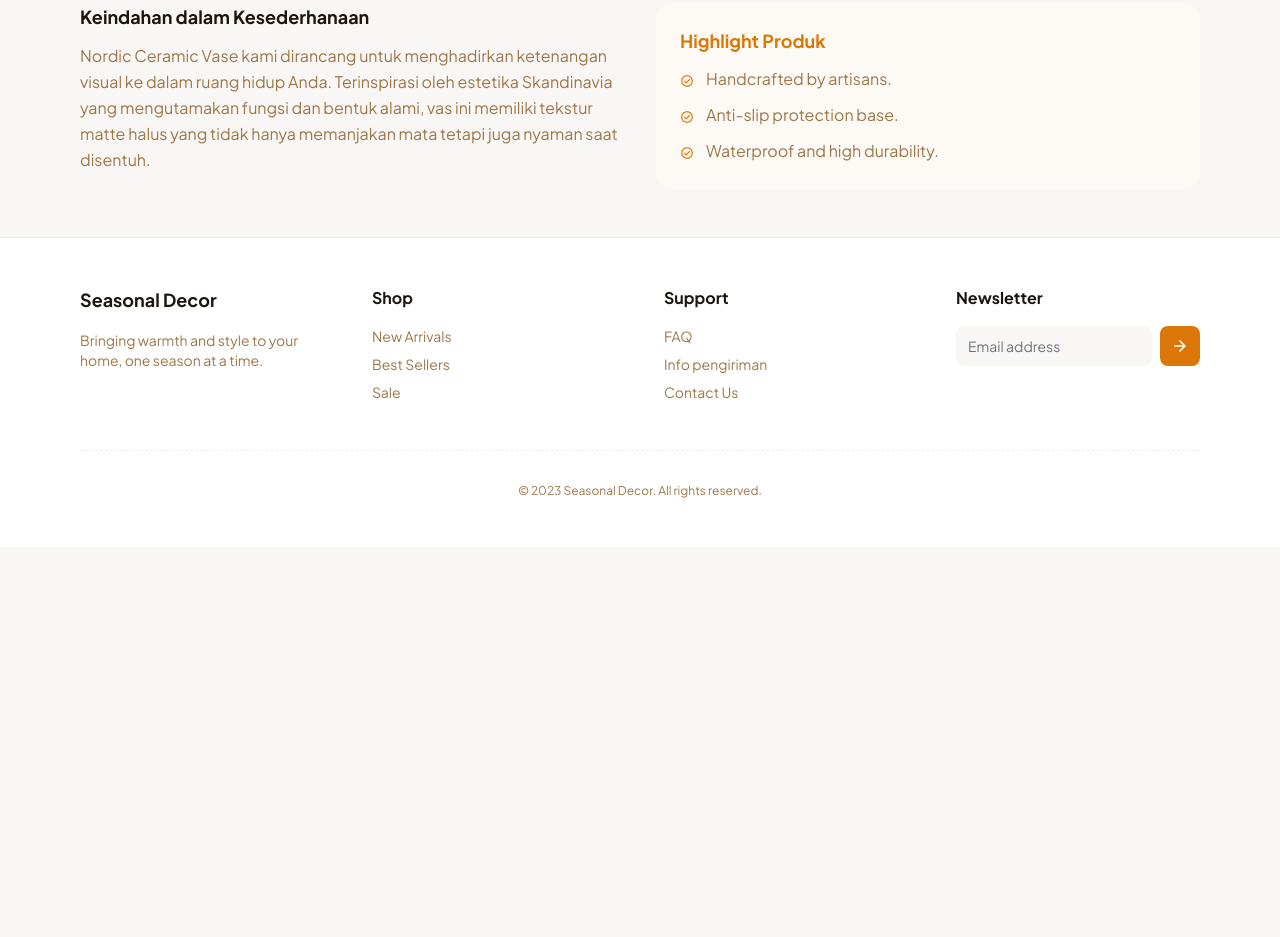
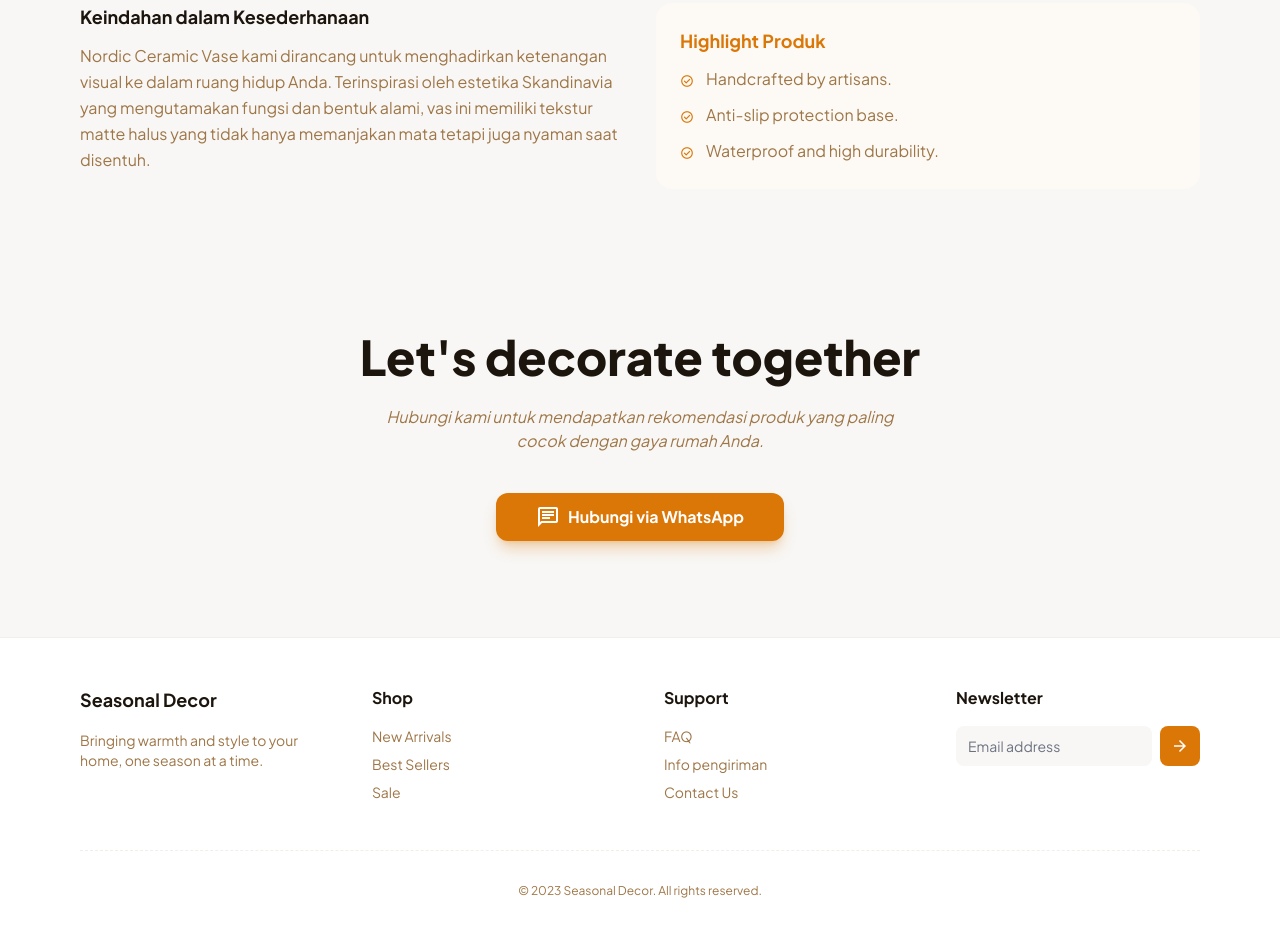
Before and after one commit to mediagencyid/dekorasi, a plain HTML site: page produk-detail.html in a window 1280 px wide. Shown: the part 919-1856 px from the top of the page. Before the commit the page ends 1466 px from the top, so only its background shows below. Drawn offline with nearby package versions, Linux system fonts and the light colour scheme.

Commit message:
Update produk-detail.html

```diff
--- a/produk-detail.html
+++ b/produk-detail.html
@@ -177,6 +177,14 @@
                 </div>
             </div>
         </section>
+
+        <section class="w-full px-4 lg:px-20 py-24 max-w-[1280px] mx-auto text-center">
+            <h3 class="text-3xl md:text-5xl font-black mb-6">Let's decorate together</h3>
+            <p class="text-text-muted-light mb-10 max-w-lg mx-auto italic">Hubungi kami untuk mendapatkan rekomendasi produk yang paling cocok dengan gaya rumah Anda.</p>
+            <a href="https://wa.me/62895639068080?text=Halo%20Seasonal%20Decor" target="_blank" class="inline-flex h-12 items-center justify-center rounded-xl bg-primary text-white px-10 text-base font-bold shadow-lg shadow-primary/30 hover:bg-primary/90 transition-all active:scale-95">
+                <span class="material-symbols-outlined mr-2">chat</span> Hubungi via WhatsApp
+            </a>
+        </section>
     </main>
 
     <footer class="border-t border-[#f4eee6] dark:border-[#3e3428] bg-surface-light dark:bg-surface-dark py-12 px-6 lg:px-20">
```
